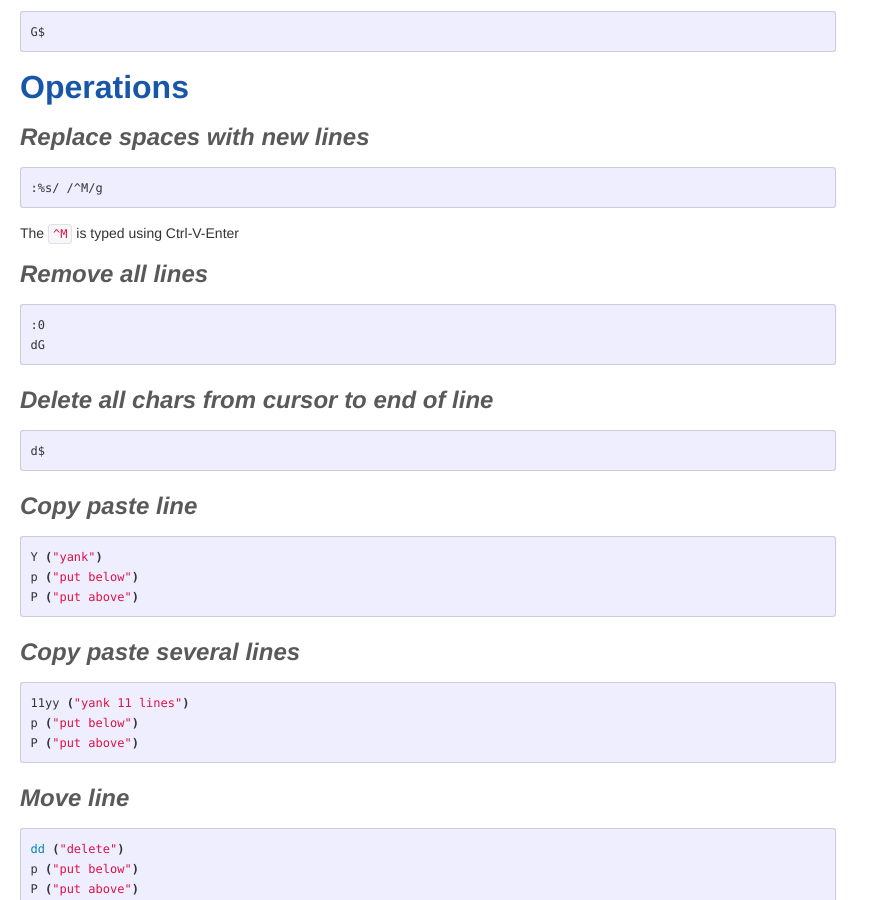
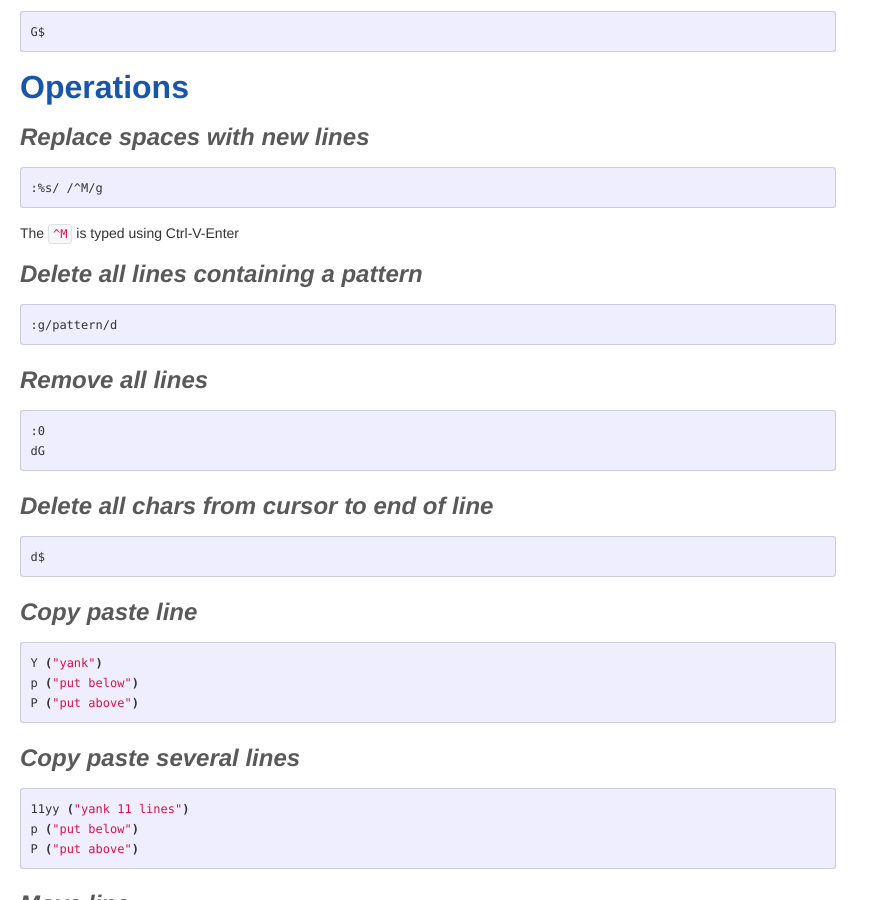
Before and after one commit to anuragkapur/anuragkapur.github.io, a Jekyll site: the page built from blog/cheat-sheets/_posts/2016-03-29-vim-cheat-sheet.md, in a window 1280 px wide and 900 px high, scrolled down 475 px. Shown: the whole window, without its empty margins (0-879 px from the left). Built offline with Jekyll 4.4.1, drawn with Linux system fonts in a browser that asks for light colours; comment, search, counter and statistics services are not loaded.

Commit message:
Add command to delete lines matching pattern in VIM

```diff
--- a/blog/cheat-sheets/_posts/2016-03-29-vim-cheat-sheet.md
+++ b/blog/cheat-sheets/_posts/2016-03-29-vim-cheat-sheet.md
@@ -29,6 +29,10 @@ tags: cheat-sheets
 
 The `^M` is typed using Ctrl-V-Enter
 
+## Delete all lines containing a pattern
+
+    :g/pattern/d
+
 ## Remove all lines
 
     :0
```
